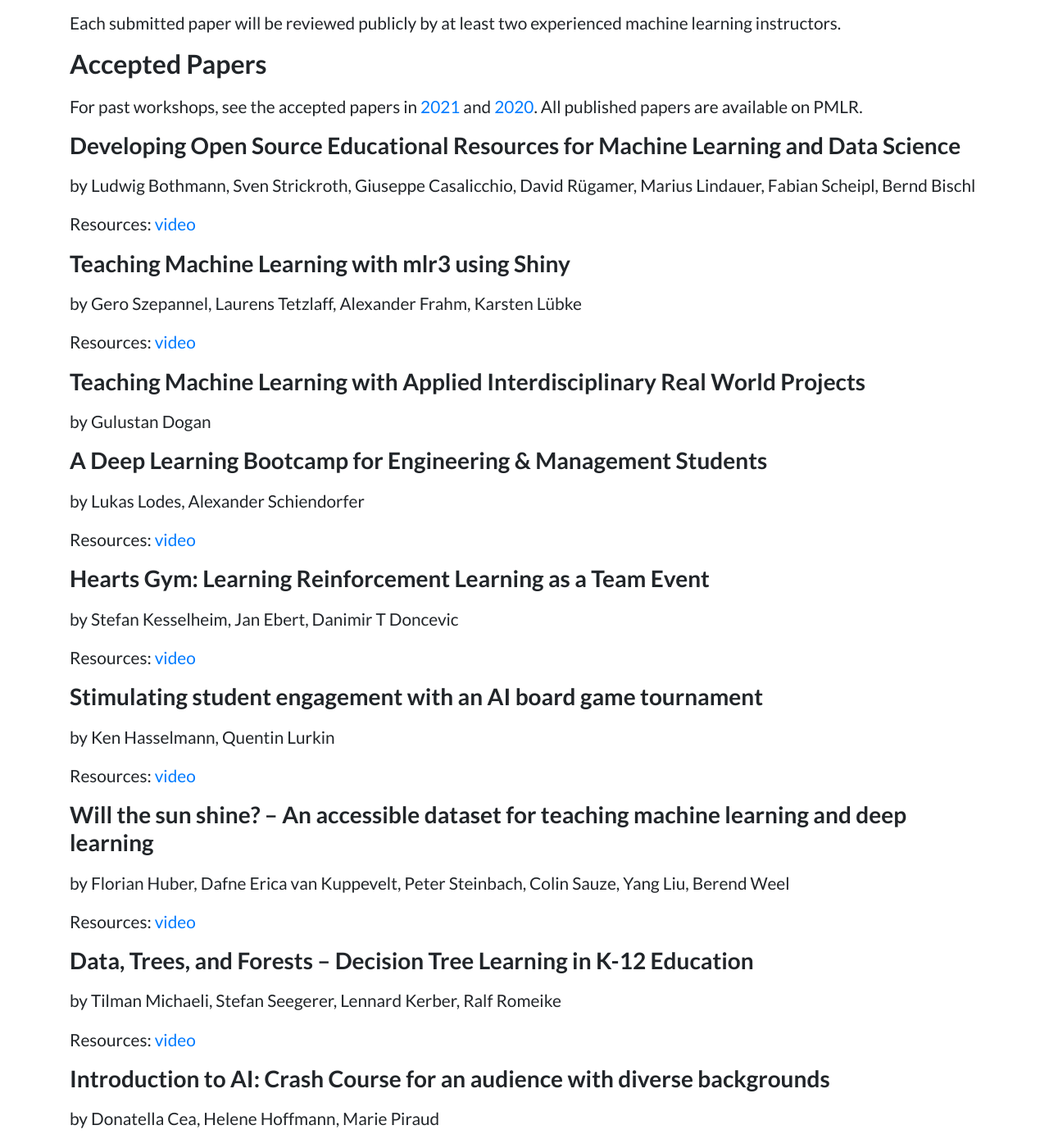
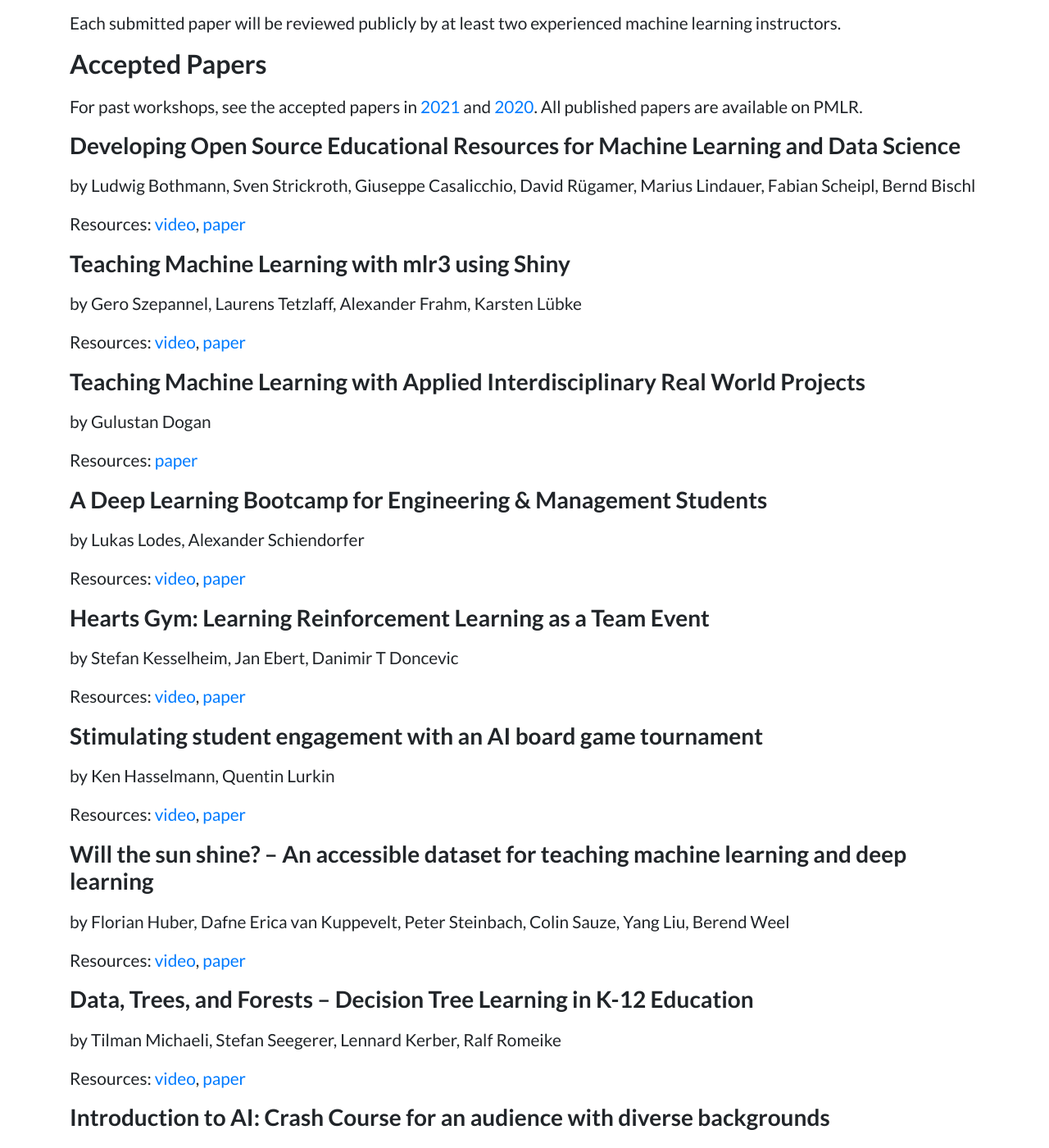
Before and after one commit to teaching-ml/2022, a Jekyll site: the page built from index.md, in a window 1280 px wide and 1400 px high, scrolled down 7215 px. Shown: the whole window at 82% size. Built offline with Jekyll 4.4.1, drawn with Linux system fonts in a browser that asks for light colours.

Commit message:
paper urls

```diff
--- a/index.md
+++ b/index.md
@@ -197,60 +197,62 @@ For past workshops, see the accepted papers in [2021](https://teaching-ml.github
 
 > by Ludwig Bothmann, Sven Strickroth, Giuseppe Casalicchio, David Rügamer, Marius Lindauer, Fabian Scheipl, Bernd Bischl
 
-Resources: [video](./download/videos/bothmann_developing_open_source_educational_resources_for_ml_and_ds.mp4)
+Resources: [video](./download/videos/bothmann_developing_open_source_educational_resources_for_ml_and_ds.mp4), [paper](https://proceedings.mlr.press/v207/bothmann23a.html)
 
 ### Teaching Machine Learning with mlr3 using Shiny
 
 > by Gero Szepannel, Laurens Tetzlaff, Alexander Frahm, Karsten Lübke
 
-Resources: [video](./download/videos/szepannek_teaching_machine_learning_with_mlr3_using_shiny.mp4)
+Resources: [video](./download/videos/szepannek_teaching_machine_learning_with_mlr3_using_shiny.mp4), [paper](https://proceedings.mlr.press/v207/szepannel23a.html)
 
 ### Teaching Machine Learning with Applied Interdisciplinary Real World Projects
 
 > by Gulustan Dogan
 
+Resources: [paper](https://proceedings.mlr.press/v207/dogan23a.html)
+
 ### A Deep Learning Bootcamp for Engineering & Management Students
 
 > by Lukas Lodes, Alexander Schiendorfer
 
-Resources: [video](./download/videos/lodes_deep_learing_bootcamp_for_engineering.mp4)
+Resources: [video](./download/videos/lodes_deep_learing_bootcamp_for_engineering.mp4), [paper](https://proceedings.mlr.press/v207/lodes23a.html)
 
 ### Hearts Gym: Learning Reinforcement Learning as a Team Event
 
 > by Stefan Kesselheim, Jan Ebert, Danimir T Doncevic
 
-Resources: [video](./download/videos/ebert_hearts_gym_rl_as_a_team_event.mp4)
+Resources: [video](./download/videos/ebert_hearts_gym_rl_as_a_team_event.mp4), [paper](https://proceedings.mlr.press/v207/ebert23a.html)
 
 ### Stimulating student engagement with an AI board game tournament
 
 > by Ken Hasselmann, Quentin Lurkin
 
-Resources: [video](./download/videos/hasselmann_stimulating_student_engagement_with_an_ai_board_game_tournament.mp4)
+Resources: [video](./download/videos/hasselmann_stimulating_student_engagement_with_an_ai_board_game_tournament.mp4), [paper](https://proceedings.mlr.press/v207/hasselmann23a.html)
 
 ### Will the sun shine? – An accessible dataset for teaching machine learning and deep learning
 
 > by Florian Huber, Dafne Erica van Kuppevelt, Peter Steinbach, Colin Sauze, Yang Liu, Berend Weel
 
-Resources: [video](./download/videos/huber_will_the_sun_shine.mp4)
+Resources: [video](./download/videos/huber_will_the_sun_shine.mp4), [paper](https://proceedings.mlr.press/v207/huber23a.html)
 
 ### Data, Trees, and Forests -- Decision Tree Learning in K-12 Education
 
 > by Tilman Michaeli, Stefan Seegerer, Lennard Kerber, Ralf Romeike
 
-Resources: [video](./download/videos/michaeli-data_trees_and_forrests.mp4)
+Resources: [video](./download/videos/michaeli-data_trees_and_forrests.mp4), [paper](https://proceedings.mlr.press/v207/michaeli23a.html)
 
 ### Introduction to AI: Crash Course for an audience with diverse backgrounds
 
 > by Donatella Cea, Helene Hoffmann, Marie Piraud
 
-Resources: [video](./download/videos/cea_introduction_to_ai_and_its_medical_applications.mp4)
+Resources: [video](./download/videos/cea_introduction_to_ai_and_its_medical_applications.mp4), [paper](https://proceedings.mlr.press/v207/cea23a.html)
 
 
 ### Machine Learning Students Overfit to Overfitting
 
 > by Matias Valdenegro-Toro, Matthia Sabatelli
 
-Resources: [video](./download/videos/valdenegro_machine_learning_students_overfit_to_overfitting.mp4)
+Resources: [video](./download/videos/valdenegro_machine_learning_students_overfit_to_overfitting.mp4), [paper](https://proceedings.mlr.press/v207/valdenegro-toro23a.html)
 
 ### Reviewers
 
```
